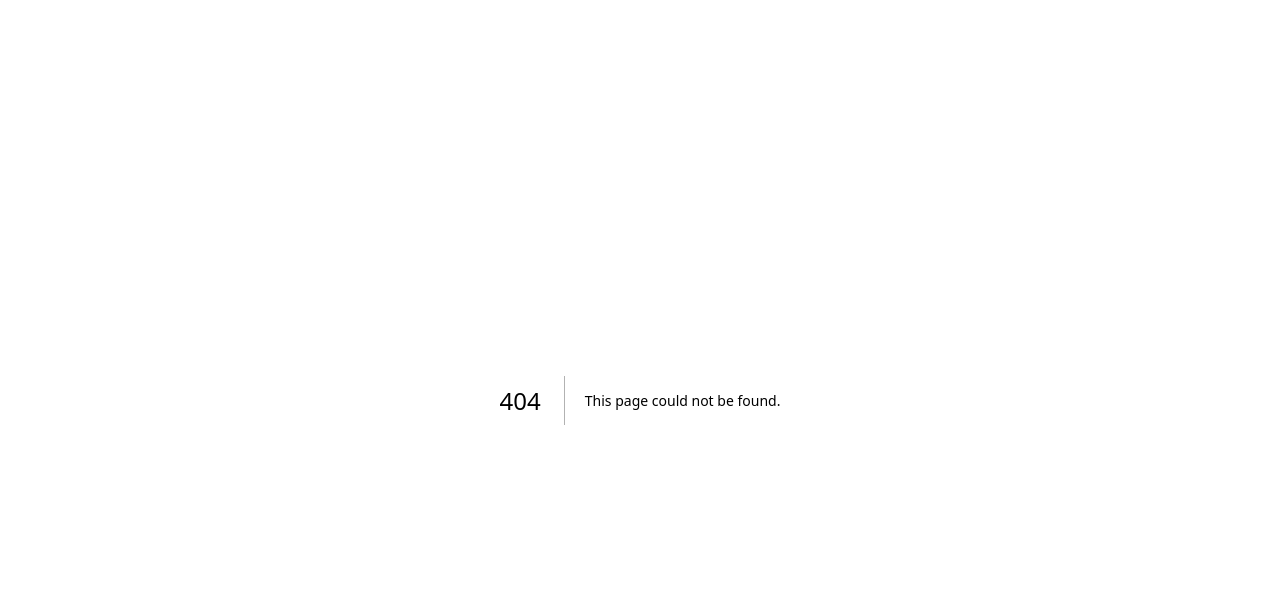
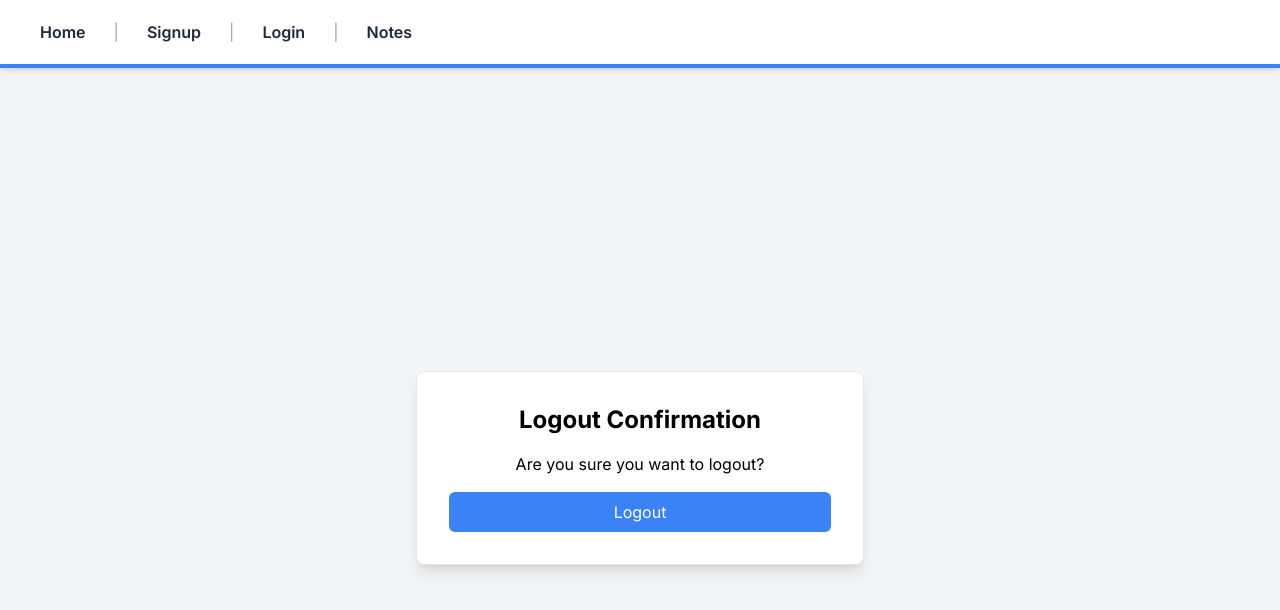
Before and after one commit to markbuckner/my-notes-app, a Next.js app: page /logout-confirm in a window 1280 px wide. Before the commit this address had no page. Shown: the top 610 px of the page. Built offline with nearby package versions, Linux system fonts and the light colour scheme; no server answers.

Commit message:
More UI changes. Emojis for buttons.

```diff
--- /dev/null
+++ b/src/app/logout-confirm/page.tsx
@@ -0,0 +1,23 @@
+"use client";
+
+import React from 'react';
+import Navbar from '../../components/Navbar';
+import LogoutButton from '../../components/LogoutButton';
+import withAuth from '../../components/WithAuth';
+
+const LogoutConfirmationPage: React.FC<{ isLoggedIn: boolean }> = ({ isLoggedIn }) => {
+  return (
+    <>
+      <Navbar isLoggedIn={isLoggedIn} />
+      <div className="flex min-h-screen bg-gray-100 justify-center items-center">
+        <div className="bg-white p-8 border rounded-lg shadow-lg max-w-md w-full text-center">
+          <h2 className="text-2xl font-bold mb-4">Logout Confirmation</h2>
+          <p>Are you sure you want to logout?</p>
+          <LogoutButton />
+        </div>
+      </div>
+    </>
+  );
+};
+
+export default withAuth(LogoutConfirmationPage);
--- a/src/app/notes/page.tsx
+++ b/src/app/notes/page.tsx
@@ -28,6 +28,34 @@ const Notes: React.FC<{ isLoggedIn: boolean }> = ({ isLoggedIn }) => {
     process.env.NEXT_PUBLIC_SUPABASE_ANON_KEY ?? ''
   );
 
+  // Check if the user is logged in
+  if (!isLoggedIn) {
+    return (
+      <>
+        <Navbar isLoggedIn={isLoggedIn} />
+        <div className="flex flex-col items-center justify-center min-h-screen bg-gray-100">
+          <div className="bg-white p-8 border rounded-lg shadow-lg text-center">
+            <p>Sign up or Login to manage your notes 📝</p>
+            <div className="flex justify-center mt-4">
+              <button
+                onClick={() => router.push('/signup')}
+                className="bg-blue-500 text-white rounded-md px-4 py-2 hover:bg-blue-600 mr-2"
+              >
+                Sign Up
+              </button>
+              <button
+                onClick={() => router.push('/login')}
+                className="bg-green-500 text-white rounded-md px-4 py-2 hover:bg-green-600 ml-2"
+              >
+                Login
+              </button>
+            </div>
+          </div>
+        </div>
+      </>
+    );
+  }
+
   const fetchNotes = async () => {
     const { data: sessionData } = await supabase.auth.getSession();
     if (sessionData?.session?.user) {
@@ -35,7 +63,7 @@ const Notes: React.FC<{ isLoggedIn: boolean }> = ({ isLoggedIn }) => {
         .from('notes')
         .select('*')
         .eq('user_id', sessionData.session.user.id)
-        .order('updated_at', { ascending: false }); // Order by 'updated_at' in descending order
+        .order('updated_at', { ascending: false });
 
       if (error) {
         console.error('Error fetching notes:', error);
@@ -141,28 +169,32 @@ const Notes: React.FC<{ isLoggedIn: boolean }> = ({ isLoggedIn }) => {
           {notes.map(note => (
             <div key={note.id} className="bg-white p-4 border-b relative">
               <h3 className="font-bold">{note.title}</h3>
-              <p className="whitespace-pre-wrap">{note.content}</p>
+              <p className="whitespace-pre-wrap break-words">{note.content}</p>
               <p className="text-xxs text-gray-400">Created at: {new Date(note.created_at).toLocaleString()}</p>
               {note.updated_at !== note.created_at && (
                 <p className="text-xxs text-gray-400">Updated at: {new Date(note.updated_at).toLocaleString()}</p>
               )}
               <button
                 onClick={() => { setCurrentNote(note); setIsEditing(true); }}
-                className="absolute top-2 right-2 text-blue-500 hover:text-blue-700"
+                className="absolute top-3 right-14 bg-yellow-100 hover:bg-yellow-300 text-white font-bold py-1 px-3 rounded text-xs"
               >
-                Edit
+                ✏️
               </button>
               <button
                 onClick={() => handleDeleteNote(note.id)}
-                className="absolute top-2 right-10 text-red-500 hover:text-red-700"
+                className="absolute top-3 right-4 bg-red-300 hover:bg-red-400 text-white font-bold py-1 px-3 rounded text-xs"
               >
-                X
+                🗑️
               </button>
             </div>
           ))}
-        </div>
 
 
+
+
+
+
+        </div>
       </div>
 
       {isEditing && currentNote && (
--- a/src/components/Navbar.tsx
+++ b/src/components/Navbar.tsx
@@ -1,5 +1,3 @@
-
-
 import React from 'react';
 
 type NavbarProps = {
@@ -8,7 +6,7 @@ type NavbarProps = {
 
 const Navbar: React.FC<NavbarProps> = ({ isLoggedIn }) => {
   return (
-    <nav className="bg-white shadow-md border-b-4 border-blue-500">
+    <nav className="sticky top-0 z-10 bg-white shadow-md border-b-4 border-blue-500">
       <div className="container mx-auto px-6 py-3 flex items-center">
         <a href="/" className="text-gray-800 font-semibold py-2 px-4 hover:text-purple-700 transition duration-300 ease-in-out">Home</a>
         <span className="text-gray-400 mx-3">|</span>
```
